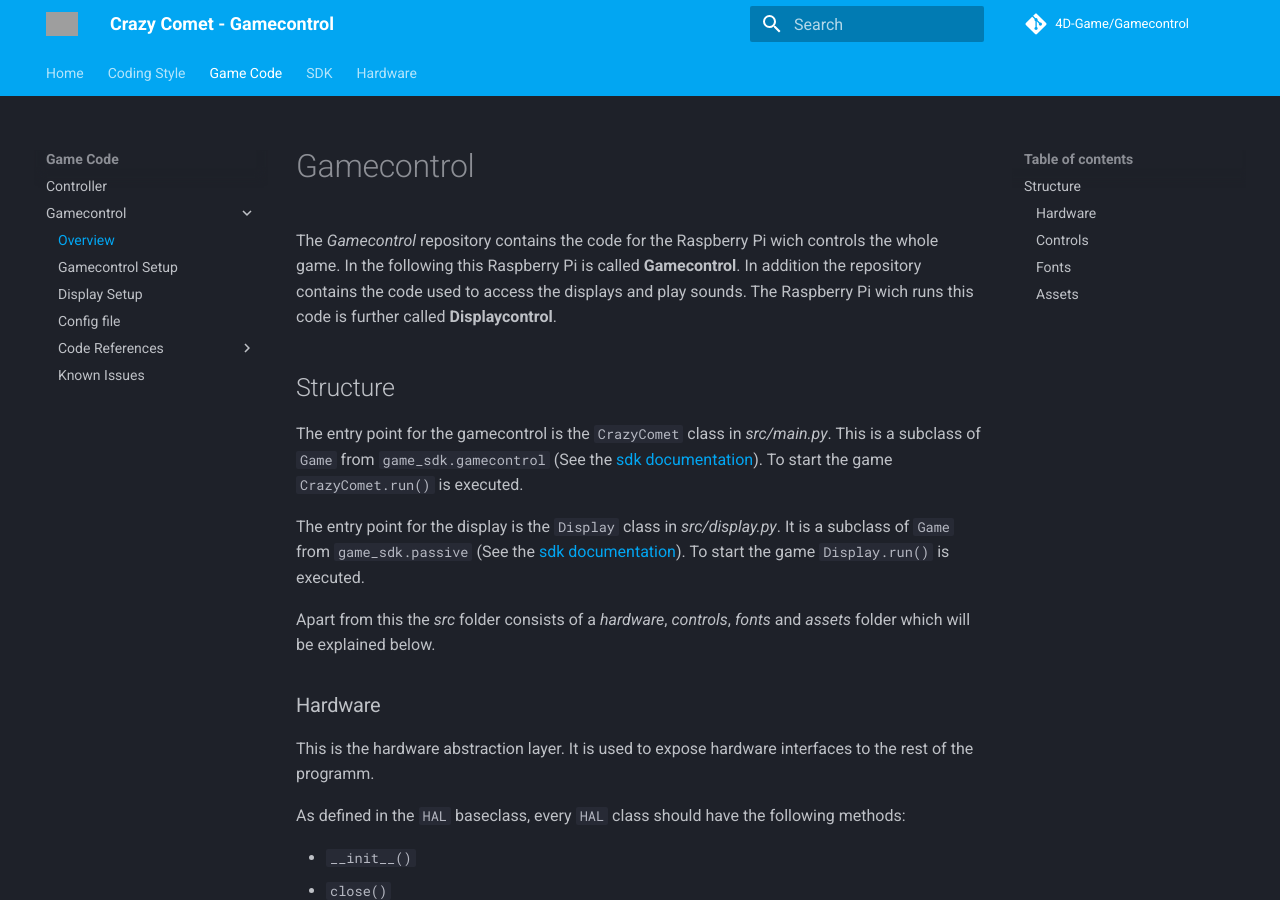
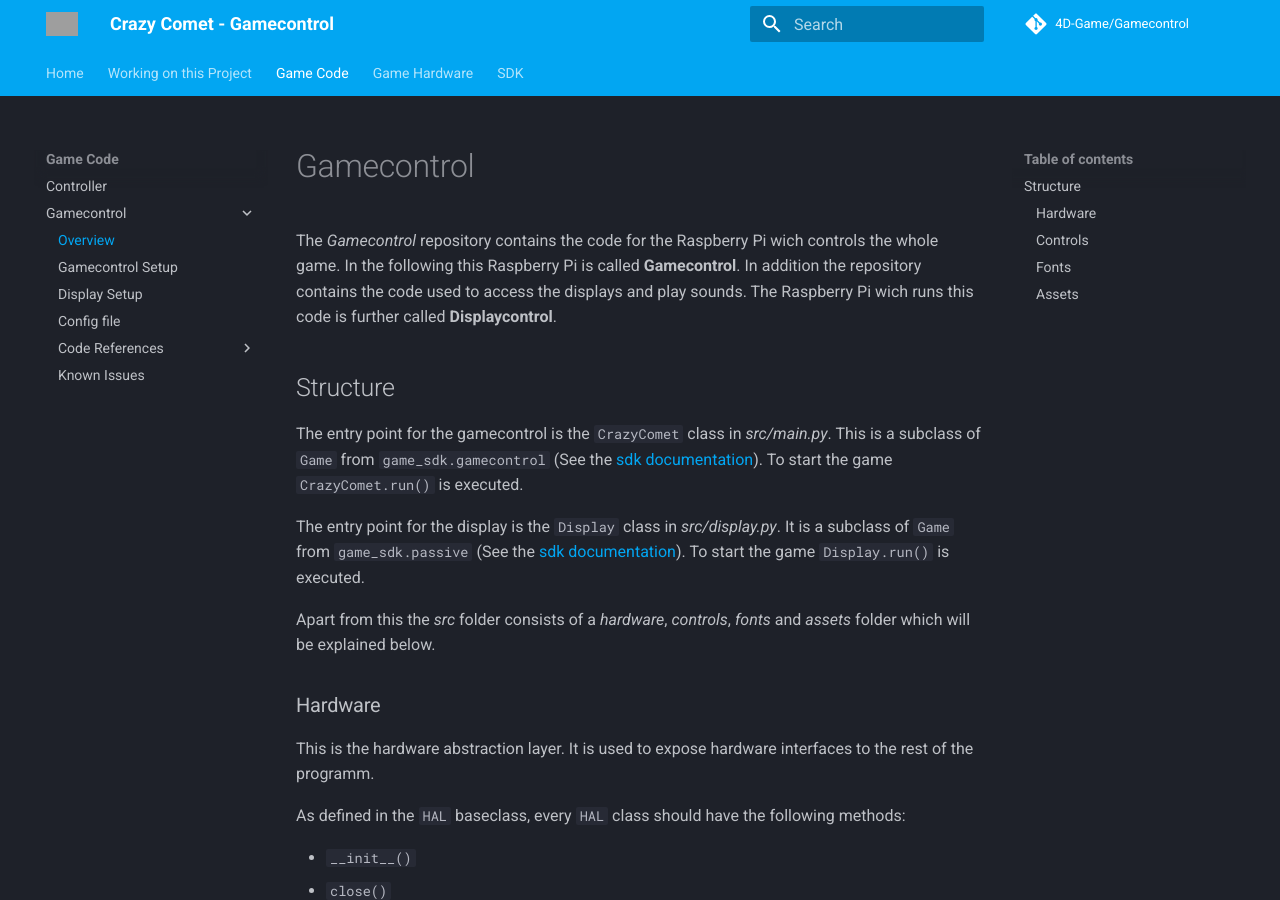
Before and after one commit to 4D-Game/Gamecontrol, an MkDocs documentation site: the page built from docs/index.md, in a window 1280 px wide and 900 px high. Built offline with MkDocs 1.6.1 and Material for MkDocs 9.7.7, drawn with Linux system fonts in a browser that asks for light colours; comment, search, counter and statistics services are not loaded; grey boxes are pictures that could not be loaded.

Commit message:
REWORK documentation link structure

```diff
--- a/mkdocs.yml
+++ b/mkdocs.yml
@@ -3,7 +3,7 @@ site_url: https://4d-game.github.io/Gamecontrol
 
 nav:
   - Home: https://4d-game.github.io
-  - Coding Style: https://4d-game.github.io/coding-style/cpp/
+  - Working on this Project: https://4d-game.github.io/game_concept/
   - Game Code:
       - Controller: https://4d-game.github.io/Controller/
       - Gamecontrol:
@@ -22,8 +22,8 @@ nav:
                   - Sound: code-references/hardware/sound_hal.md
                   - Stepper: code-references/hardware/stepper_hal.md
           - Known Issues: known-issues.md
+  - Game Hardware: https://4d-game.github.io/Hardware
   - SDK: https://4d-game.github.io/sdk/
-  - Hardware: https://4d-game.github.io/Hardware
 
 repo_url: https://github.com/4D-Game/Gamecontrol
 repo_name: 4D-Game/Gamecontrol
```
